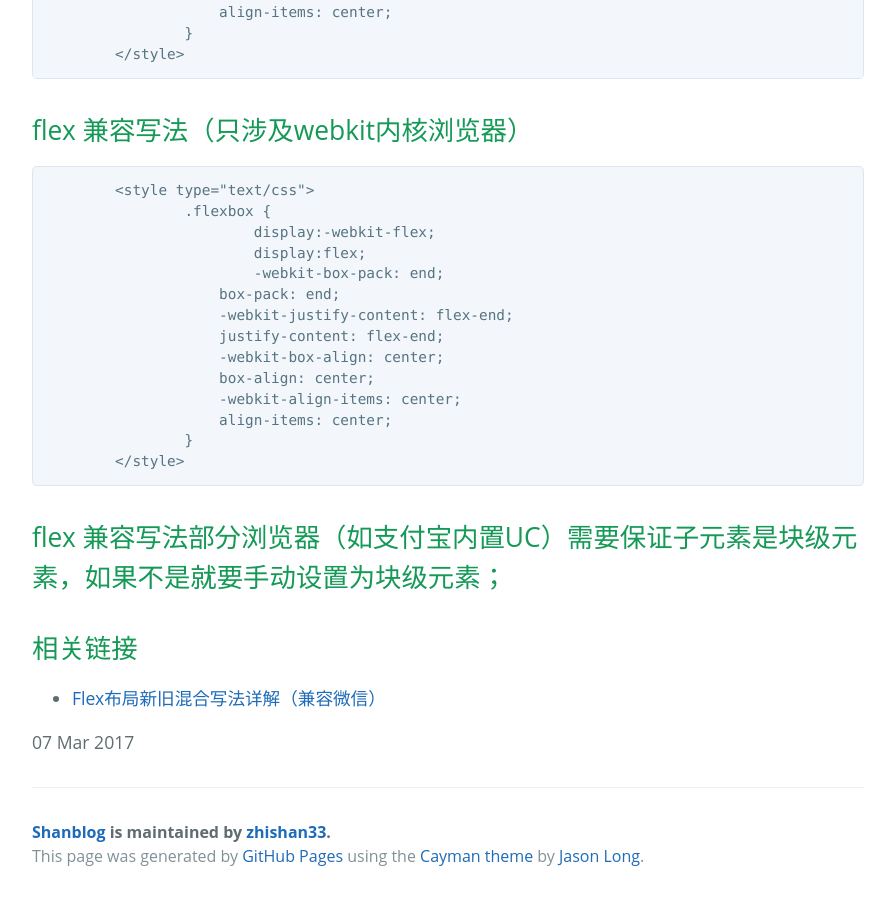
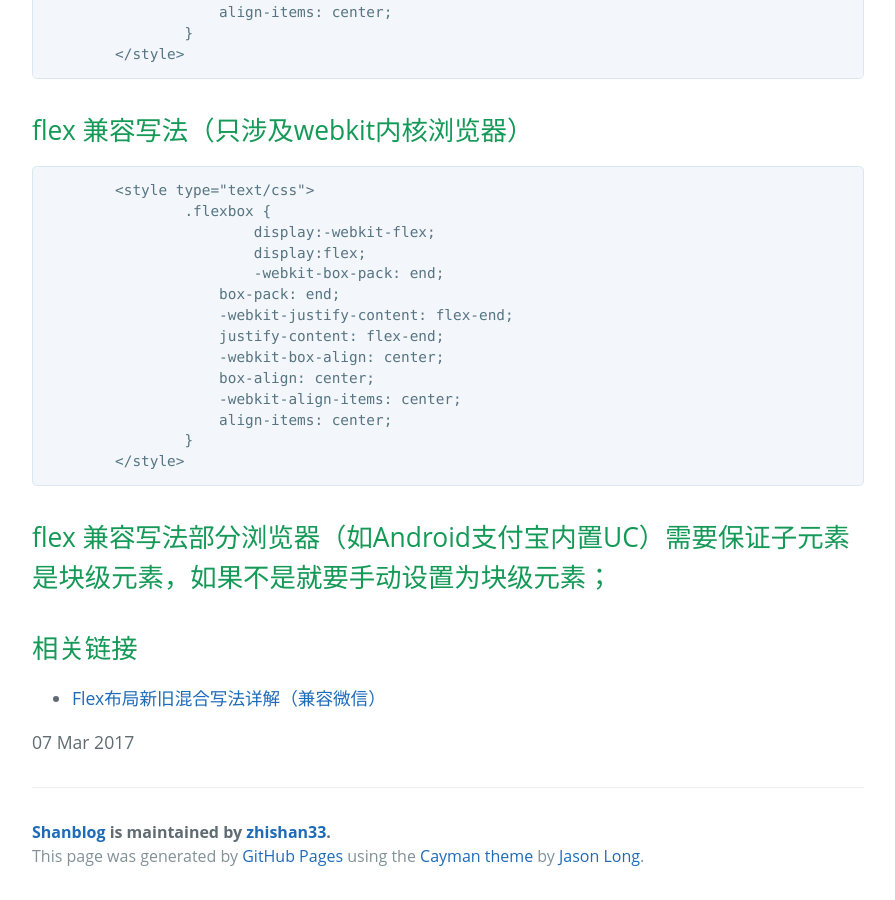
Before and after one commit to zhishan33/shanBlog, a Jekyll site: the page built from _posts/2017-03-07-flex-notes.md, in a window 1280 px wide and 900 px high, scrolled down 1787 px. Shown: the whole window, without its empty margins (192-1087 px from the left). Built offline with Jekyll 4.4.1, drawn with Linux system fonts in a browser that asks for light colours.

Commit message:
modify flex

````diff
--- a/_posts/2017-03-07-flex-notes.md
+++ b/_posts/2017-03-07-flex-notes.md
@@ -93,7 +93,7 @@ title: flex notes
 	</style>
 ```
 
-## flex 兼容写法部分浏览器（如支付宝内置UC）需要保证子元素是块级元素，如果不是就要手动设置为块级元素；
+## flex 兼容写法部分浏览器（如Android支付宝内置UC）需要保证子元素是块级元素，如果不是就要手动设置为块级元素；
 
 ## 相关链接
 - [Flex布局新旧混合写法详解（兼容微信）](https://segmentfault.com/a/1190000003978624)
````
